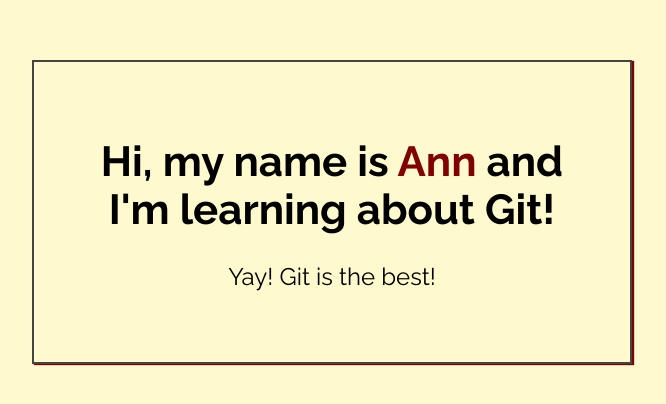
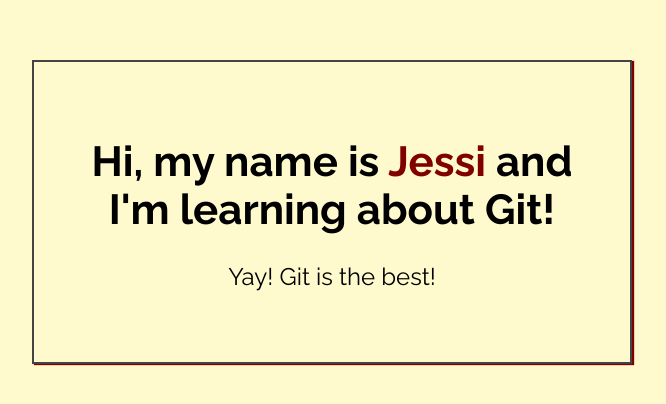
Before and after one commit to CJRobbins13/my-first-repo, a plain HTML site: page index.html in a window 1280 px wide. Shown: the part 188-592 px from the top of the page, without its empty margins (308-974 px from the left). Drawn offline with Linux system fonts and the light colour scheme.

Commit message:
Added new name to index.html

```diff
--- a/index.html
+++ b/index.html
@@ -14,7 +14,7 @@
 <body>
 
     <div class="greeting">
-        <h1>Hi, my name is <span class="highlight">Ann</span> and I'm learning about Git! </h1>
+        <h1>Hi, my name is <span class="highlight">Jessi</span> and I'm learning about Git! </h1>
 
         <p>Yay! Git is the best!</p>
     </div>
```
